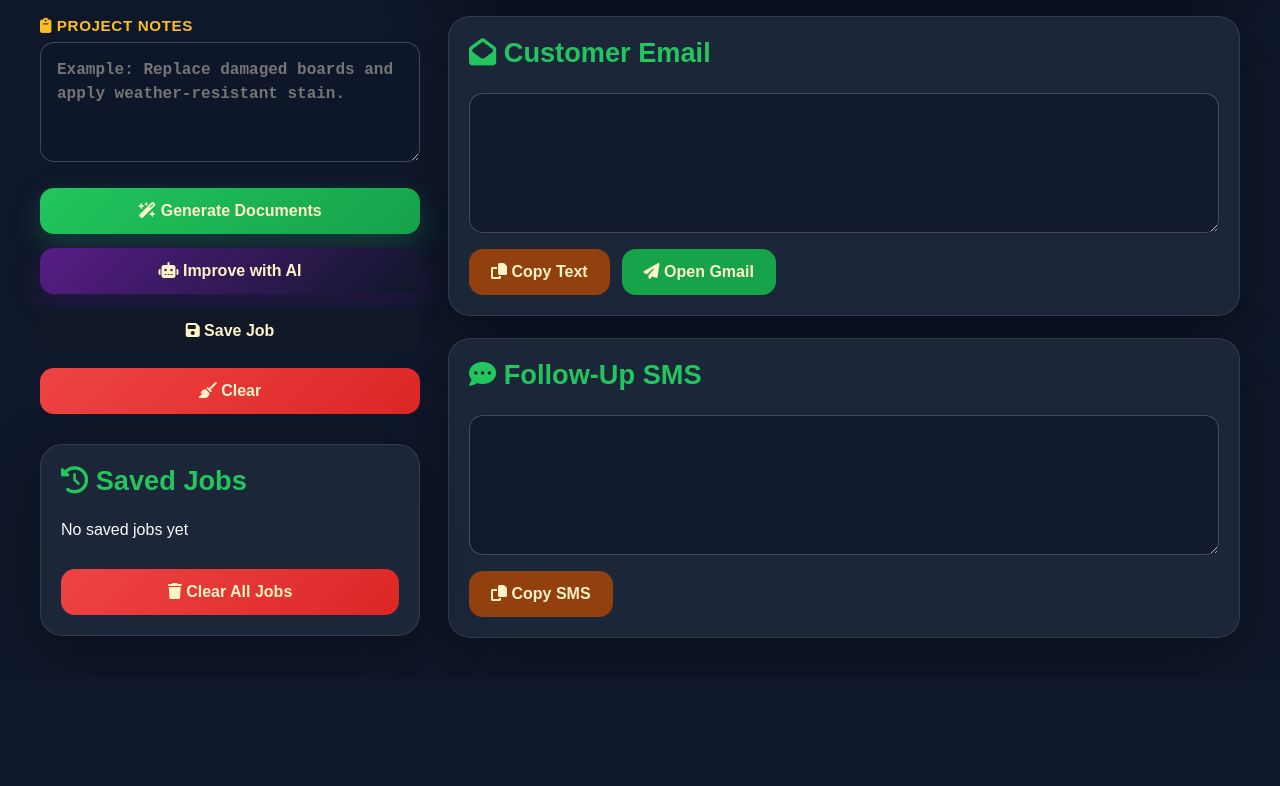
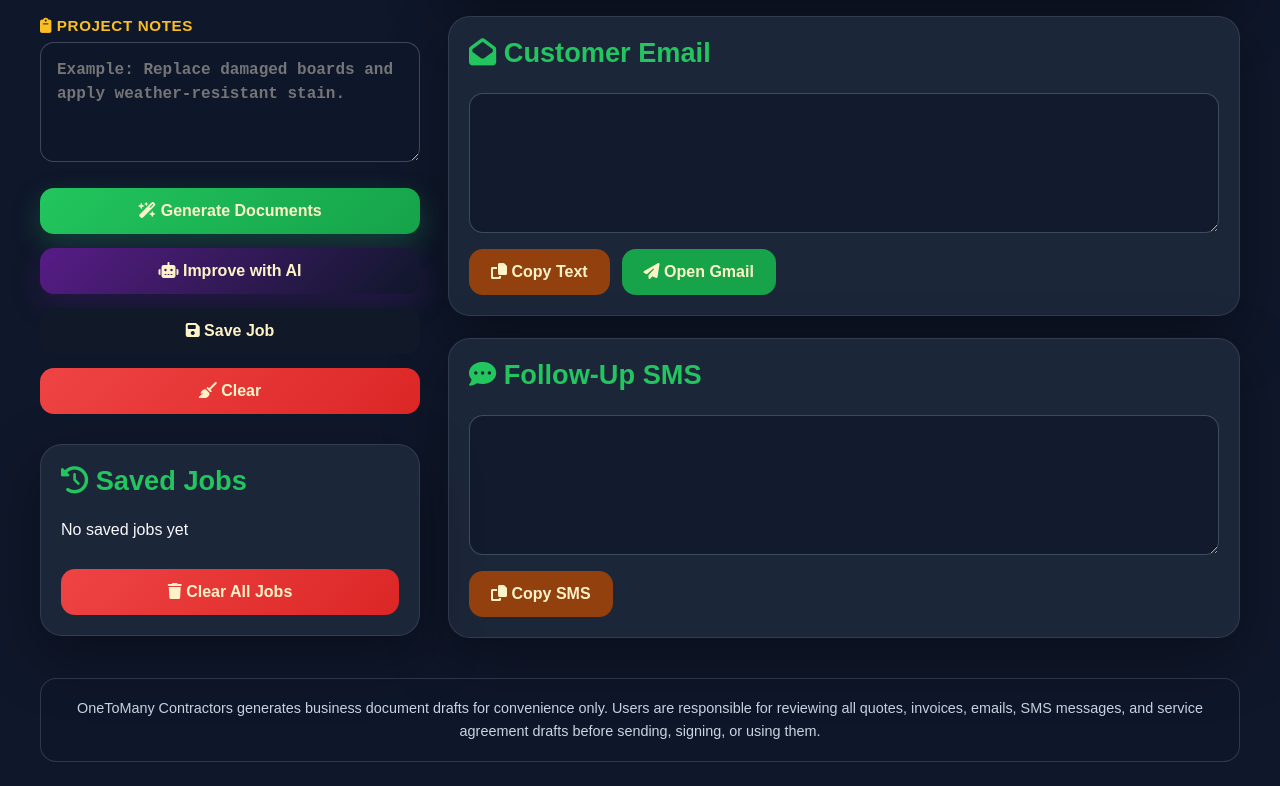
Before and after one commit to Jasonnatant/onetomany3.0, a website: page index.html in a window 1280 px wide. Shown: the part 1363-2149 px from the top of the page. Before the commit the page ends 2041 px from the top, so only its background shows below. Drawn offline with nearby package versions, Linux system fonts and the light colour scheme.

Commit message:
Add files via upload

```diff
--- a/index.html
+++ b/index.html
@@ -386,7 +386,17 @@
         </div>
 
     </div>
-<div id="toast" class="toast"></div>
+
+<footer class="app-footer">
+    <p>
+        OneToMany Contractors generates business document drafts for convenience only.
+        Users are responsible for reviewing all quotes, invoices, emails, SMS messages,
+        and service agreement drafts before sending, signing, or using them.
+    </p>
+</footer>
+
+
+    <div id="toast" class="toast"></div>
 
     <script src="https://cdnjs.cloudflare.com/ajax/libs/jspdf/2.5.1/jspdf.umd.min.js"></script>
     <script src="scripts.js"></script>
--- a/style.css
+++ b/style.css
@@ -506,3 +506,22 @@ button {
 .toast.warning {
     border-color: rgba(245, 158, 11, 0.75);
 }
+
+/* App footer / disclaimer */
+
+.app-footer {
+    width: min(1200px, 94%);
+    margin: 40px auto 24px auto;
+    padding: 18px 22px;
+    border-radius: 16px;
+    background: rgba(15, 23, 42, 0.85);
+    border: 1px solid rgba(148, 163, 184, 0.25);
+    text-align: center;
+}
+
+.app-footer p {
+    margin: 0;
+    color: #cbd5e1;
+    font-size: 0.9rem;
+    line-height: 1.6;
+}
```
